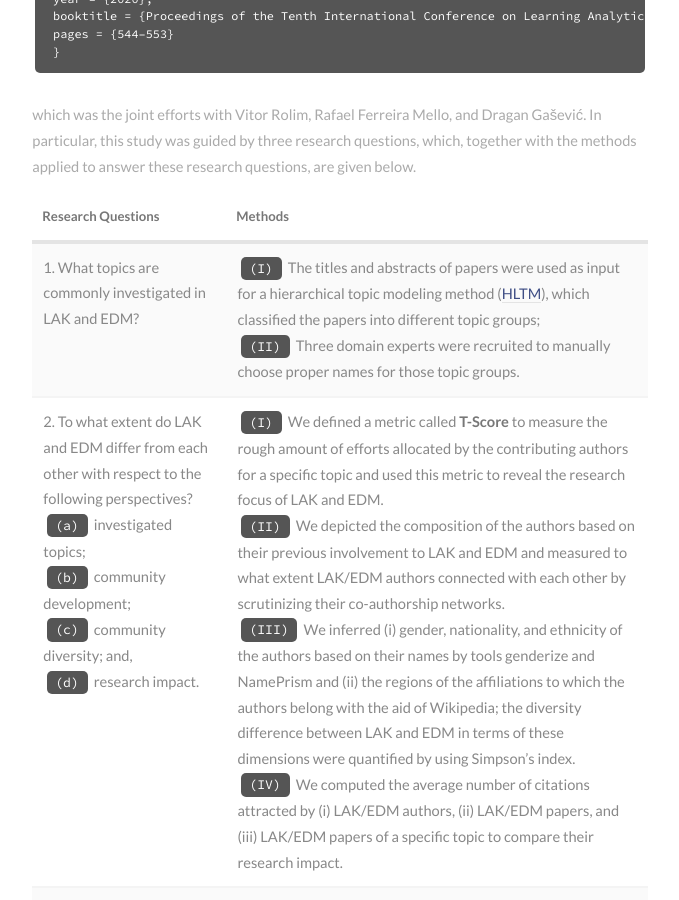
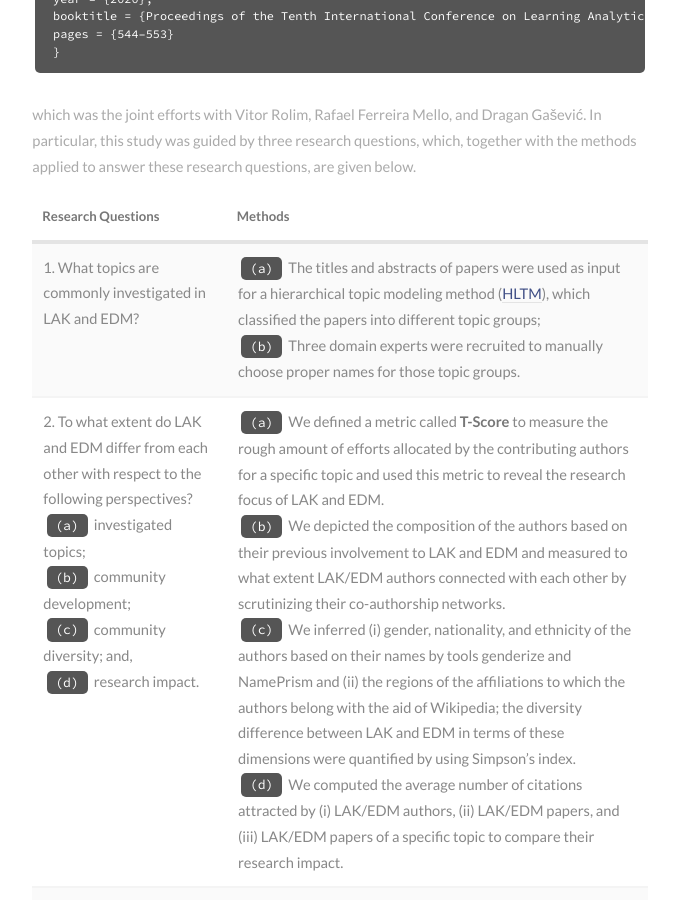
Before and after one commit to AngusGLChen/__angusglchen.github.io, a Jekyll site: the page built from _posts/2020-03-27-LAK2020_Lets.md, in a window 1280 px wide and 900 px high, scrolled down 801 px. Shown: the whole window, without its empty margins (153-832 px from the left). Built offline with Jekyll 4.4.1, drawn with Linux system fonts in a browser that asks for light colours.

Commit message:
Mar 27, 2020

```diff
--- a/_posts/2020-03-27-LAK2020_Lets.md
+++ b/_posts/2020-03-27-LAK2020_Lets.md
@@ -28,8 +28,8 @@
 
 | Research Questions                                                                                                                                                                                                                             | Methods                                                                                                                                                                                                                                                                                                                                                                                                                                                                                                                                                                                                                                                                                                                                                                                                                                                                                                                                                                                         |
 |------------------------------------------------------------------------------------------------------------------------------------------------------------------------------------------------------------------------------------------------|-------------------------------------------------------------------------------------------------------------------------------------------------------------------------------------------------------------------------------------------------------------------------------------------------------------------------------------------------------------------------------------------------------------------------------------------------------------------------------------------------------------------------------------------------------------------------------------------------------------------------------------------------------------------------------------------------------------------------------------------------------------------------------------------------------------------------------------------------------------------------------------------------------------------------------------------------------------------------------------------------|
-| 1. What topics are commonly investigated in LAK and EDM?                                                                                                                                                                                       | `(I)` The titles and abstracts of papers were used as input for a hierarchical topic modeling method ([HLTM](https://github.com/kmpoon/hlta)), which classified the papers into different topic groups;<br>`(II)` Three domain experts were recruited to manually choose proper names for those topic groups.                                                                                                                                                                                                                                                                                                                                                                                                                                                                                                                                                                                                                                                                                                                     |
-| 2. To what extent do LAK and EDM differ from each other with respect to the following perspectives?<br>   `(a)` investigated topics;<br>   `(b)` community development;<br>   `(c)` community diversity; and,<br>   `(d)` research impact. | `(I)` We defined a metric called **T-Score** to measure the rough amount of efforts allocated by the contributing authors for a specific topic and used this metric to reveal the research focus of LAK and EDM.<br>`(II)` We depicted the composition of the authors based on their previous involvement to LAK and EDM and measured to what extent LAK/EDM authors connected with each other by scrutinizing their co-authorship networks.<br>`(III)` We inferred (i) gender, nationality, and ethnicity of the authors based on their names by tools genderize and NamePrism and (ii) the regions of the affiliations to which the authors belong with the aid of Wikipedia; the diversity difference between LAK and EDM in terms of these dimensions were quantified by using Simpson's index.<br>`(IV)` We computed the average number of citations attracted by (i) LAK/EDM authors, (ii) LAK/EDM papers, and (iii) LAK/EDM papers of a specific topic to compare their research impact. |
+| 1. What topics are commonly investigated in LAK and EDM?                                                                                                                                                                                       | `(a)` The titles and abstracts of papers were used as input for a hierarchical topic modeling method ([HLTM](https://github.com/kmpoon/hlta)), which classified the papers into different topic groups;<br>`(b)` Three domain experts were recruited to manually choose proper names for those topic groups.                                                                                                                                                                                                                                                                                                                                                                                                                                                                                                                                                                                                                                                                                                                     |
+| 2. To what extent do LAK and EDM differ from each other with respect to the following perspectives?<br>   `(a)` investigated topics;<br>   `(b)` community development;<br>   `(c)` community diversity; and,<br>   `(d)` research impact. | `(a)` We defined a metric called **T-Score** to measure the rough amount of efforts allocated by the contributing authors for a specific topic and used this metric to reveal the research focus of LAK and EDM.<br>`(b)` We depicted the composition of the authors based on their previous involvement to LAK and EDM and measured to what extent LAK/EDM authors connected with each other by scrutinizing their co-authorship networks.<br>`(c)` We inferred (i) gender, nationality, and ethnicity of the authors based on their names by tools genderize and NamePrism and (ii) the regions of the affiliations to which the authors belong with the aid of Wikipedia; the diversity difference between LAK and EDM in terms of these dimensions were quantified by using Simpson's index.<br>`(d)` We computed the average number of citations attracted by (i) LAK/EDM authors, (ii) LAK/EDM papers, and (iii) LAK/EDM papers of a specific topic to compare their research impact. |
 | 3. What are the potential directions for future research as derived from the work published in LAK and EDM?                                                                                                                                    | `Observation`: current gaps and potential directions for future work are often discussed in sections of “Discussion”, “Limitation”, “Future work”, … (denoted as future-work sections)<br>`Assumption`: certain terms were often used in such discussions, which can be used to shed some light on the future directions of a topic.<br>`Method`: such terms were retrieved by applying **word2vec** to analyze the text in future-work sections.
 
 
```
